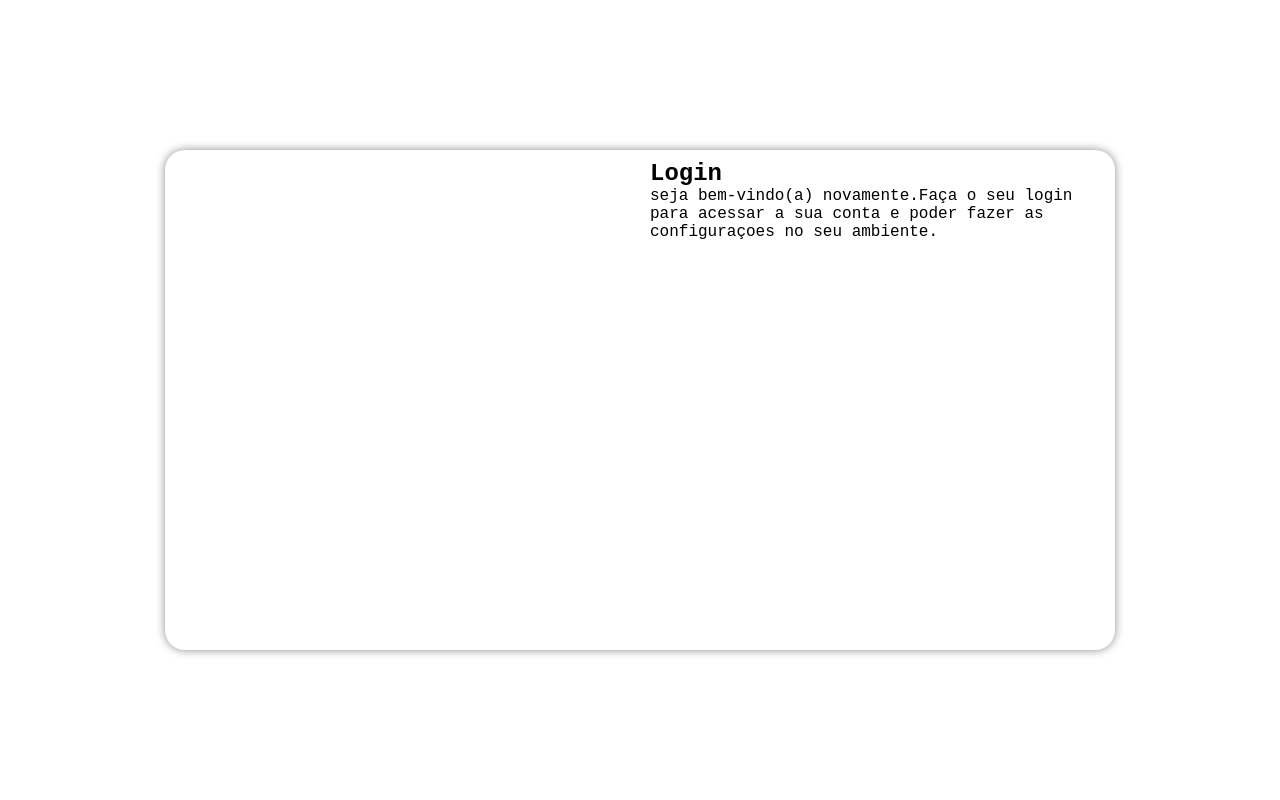
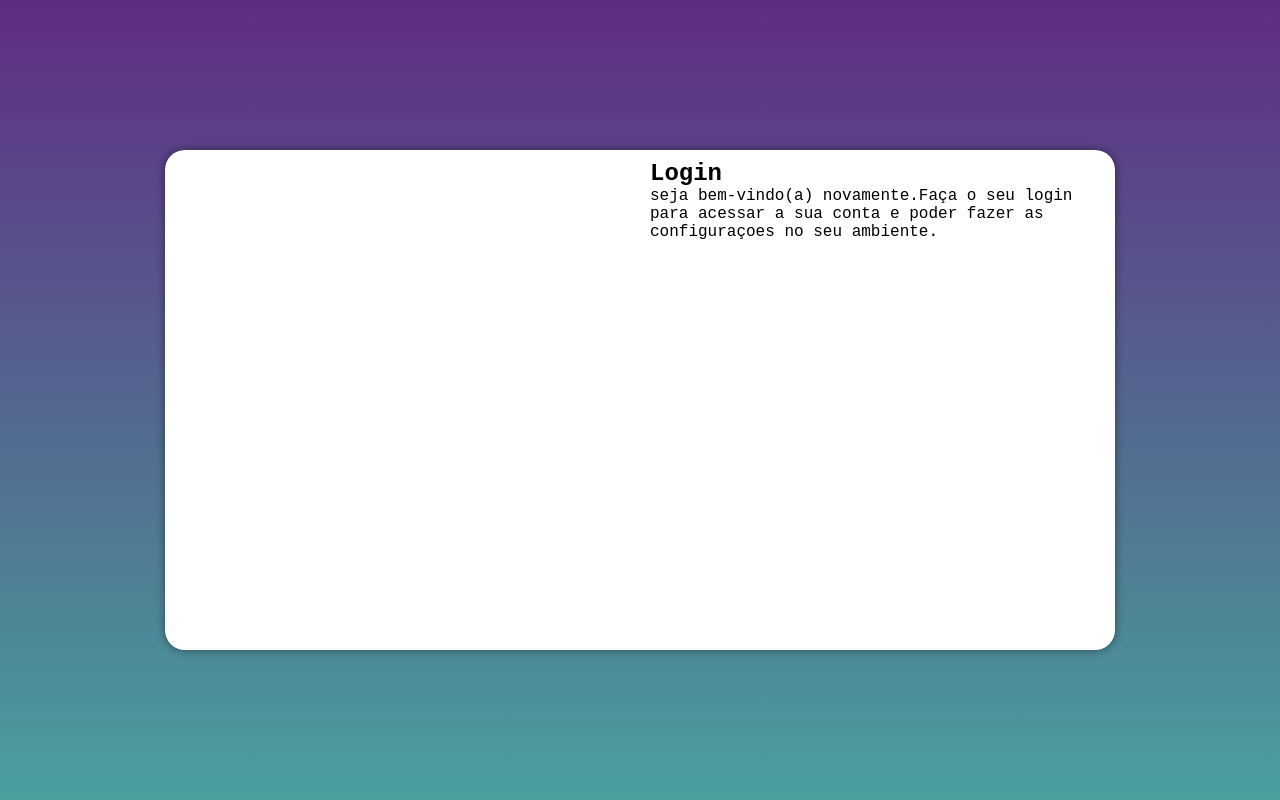
Before and after one commit to jamillysanto/projeto-site-login, a PHP site: page / in a window 1280 px wide. Run offline with PHP 8.4, Linux system fonts and the light colour scheme.

Commit message:
Mudança no código CSS

```diff
--- a/estilos/media-query.css
+++ b/estilos/media-query.css
@@ -18,6 +18,9 @@
    }
 }
 @media screen and (min-width:992px){
+    body{
+        background-image: linear-gradient(to top,#49a09d,#5f2c82);
+    }
     section#login{
         width:950px;
     }
```
